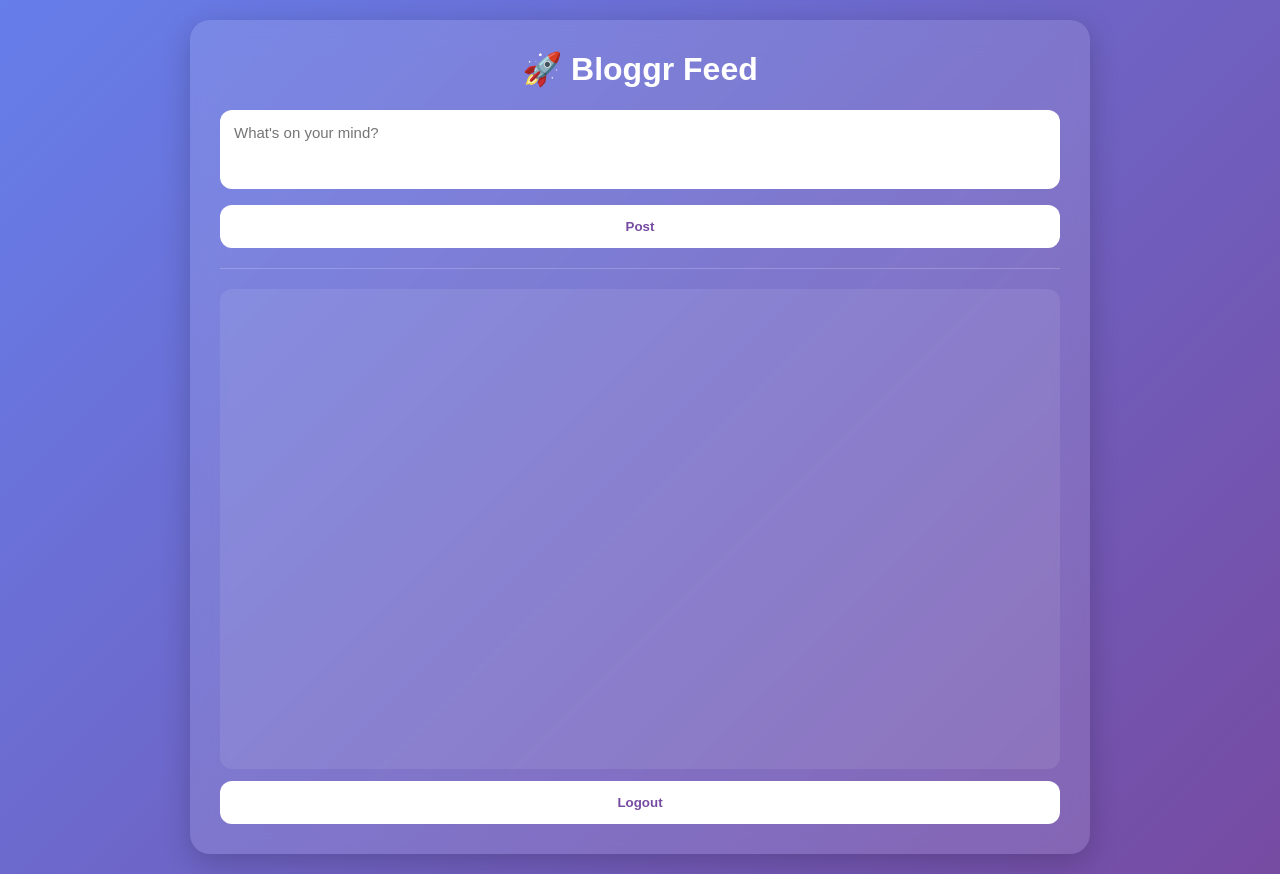
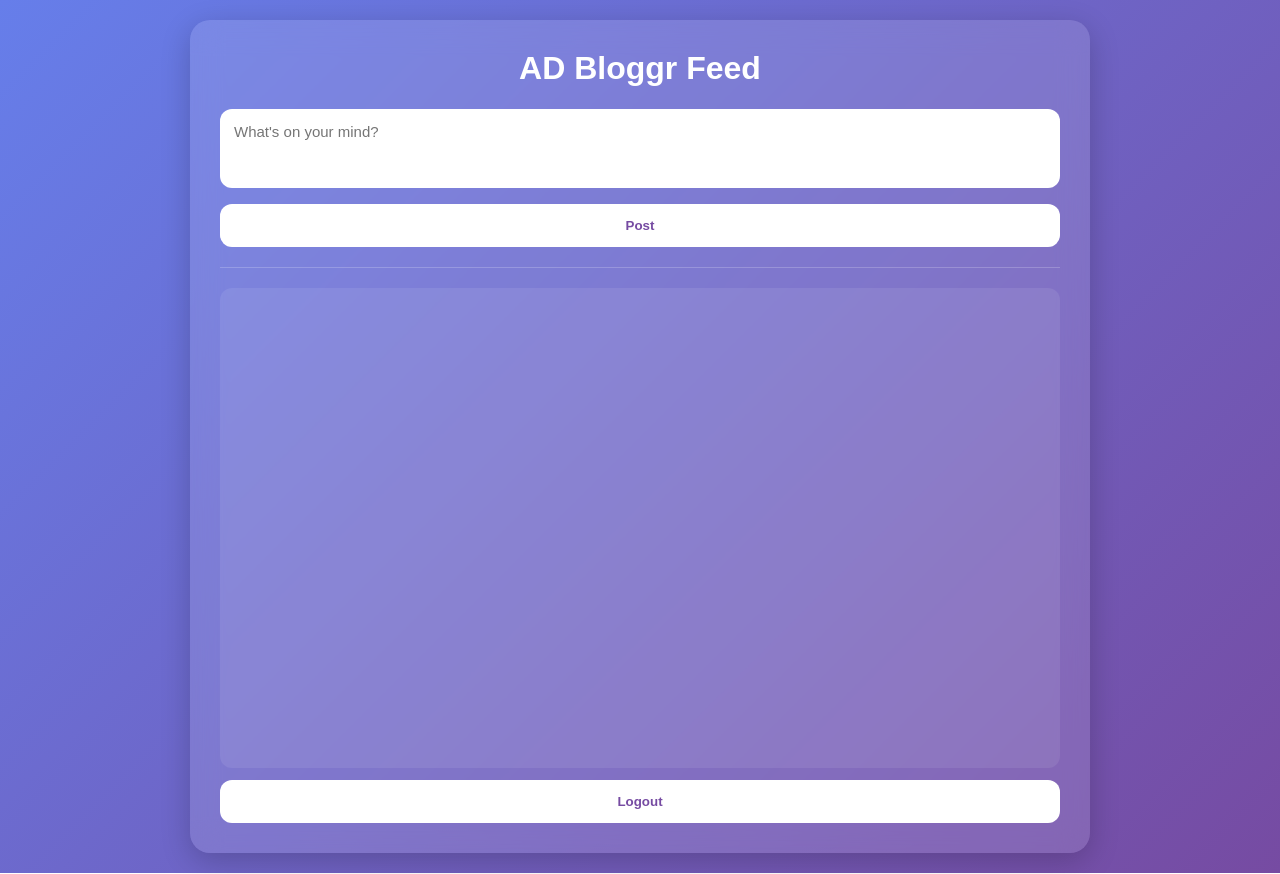
Before and after one commit to Adarsh54321/bloggr, a website: page frontend/feed.html in a window 1280 px wide. Drawn offline with Linux system fonts and the light colour scheme; no server answers.

```diff
--- a/frontend/feed.html
+++ b/frontend/feed.html
@@ -9,7 +9,7 @@
 
     <div class="feed-container">
 
-    <h1>🚀 Bloggr Feed</h1>
+    <h1>AD Bloggr Feed</h1>
 
     <textarea
         id="postContent"
```
